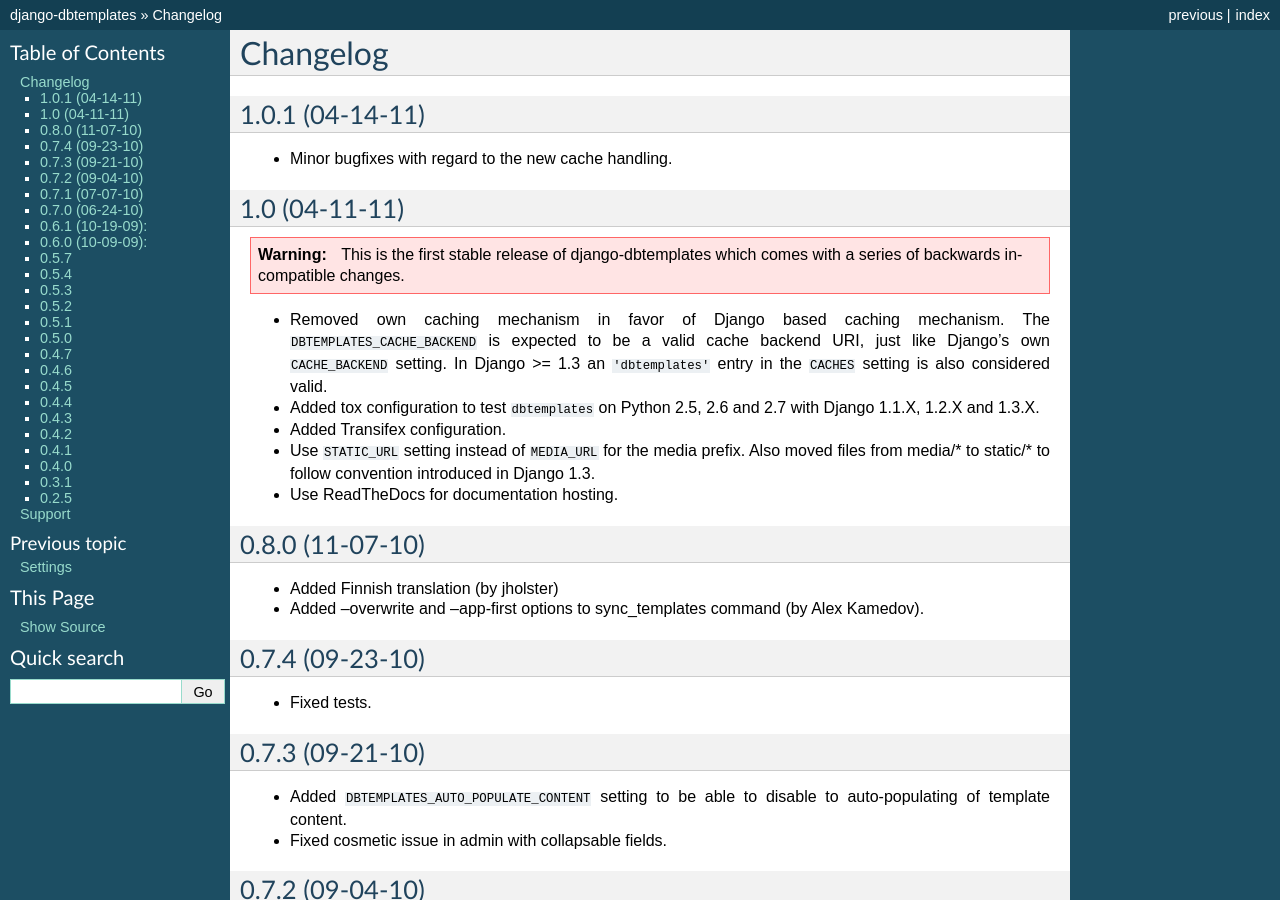
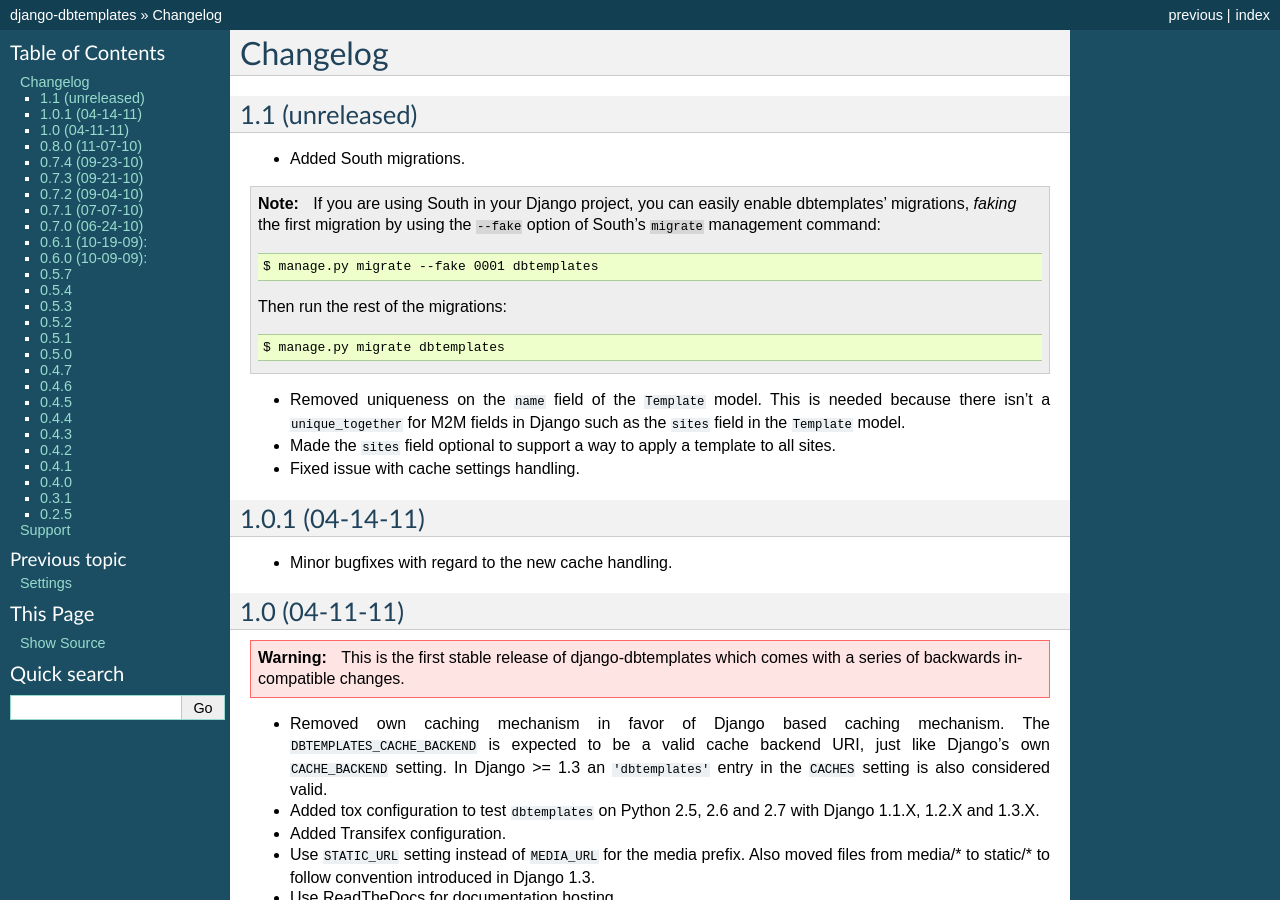
Before and after one commit to jazzband/django-dbtemplates, a Sphinx documentation site: the page built from docs/changelog.txt, in a window 1280 px wide and 900 px high. Built offline with Sphinx 7.4.7, drawn with Linux system fonts in a browser that asks for light colours.

Commit message:
Extended changelog.

```diff
--- a/docs/changelog.txt
+++ b/docs/changelog.txt
@@ -1,5 +1,31 @@
 Changelog
 =========
+
+1.1 (unreleased)
+----------------
+
+* Added South migrations.
+
+.. note::
+
+    If you are using South in your Django project, you can easily enable
+    dbtemplates' migrations, *faking* the first migration by using the
+    ``--fake`` option of South's ``migrate`` management command::
+
+        $ manage.py migrate --fake 0001 dbtemplates
+
+    Then run the rest of the migrations::
+
+        $ manage.py migrate dbtemplates
+
+* Removed uniqueness on the ``name`` field of the ``Template`` model. This is
+  needed because there isn't a ``unique_together`` for M2M fields in Django
+  such as the ``sites`` field in the ``Template`` model.
+
+* Made the ``sites`` field optional to support a way to apply a template to
+  all sites.
+
+* Fixed issue with cache settings handling.
 
 1.0.1 (04-14-11)
 ----------------
```
